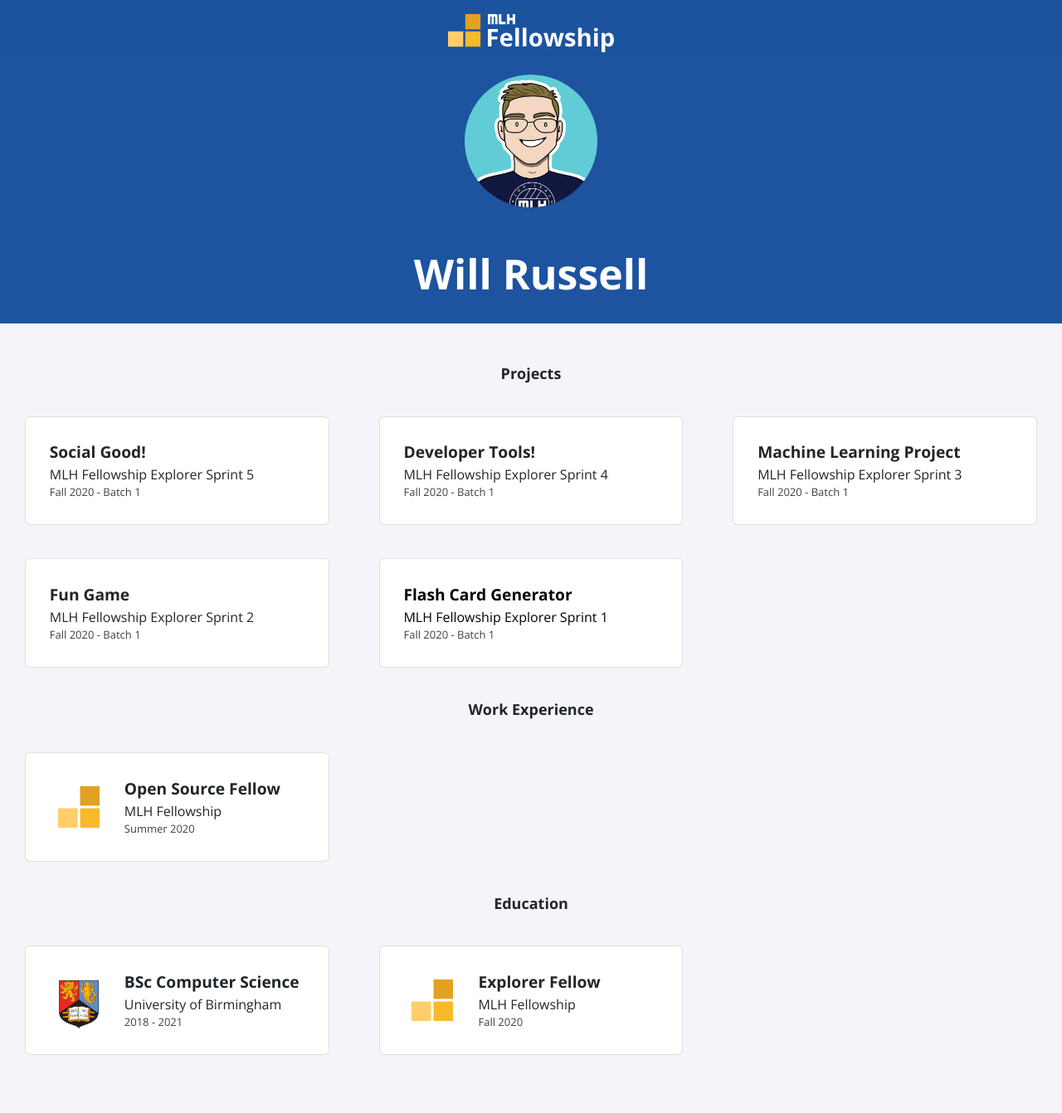
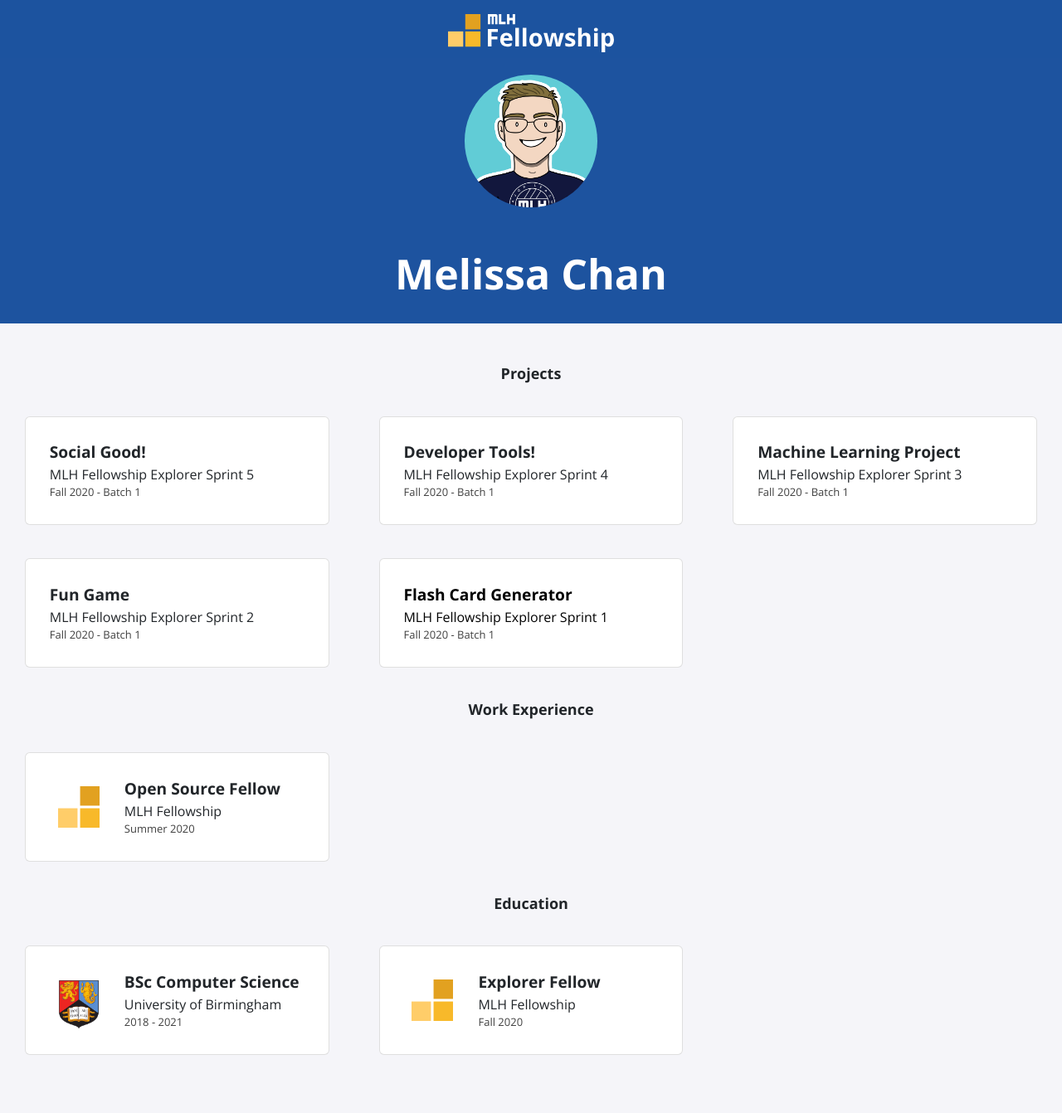
Before and after one commit to melissachan323/melissachan323.github.io, a Jekyll site: the page built from index.html, in a window 1280 px wide. Shown: the whole page at 83% size. Built offline with Jekyll 4.4.1, drawn with Linux system fonts in a browser that asks for light colours; nearby versions of some CDN libraries.

Commit message:
Update to include personal info

```diff
--- a/_config.yml
+++ b/_config.yml
@@ -1,11 +1,11 @@
-title: "Will Russell"
-email: fellowship@mlh.io
+title: "Melissa Chan"
+email: cychanmelissa@gmail.com
 description: >- # this means to ignore newlines until "baseurl:"
   Write an awesome description for your new site here. You can edit this
   line in _config.yml. It will appear in your document head meta (for
   Google search results) and in your feed.xml site description.
 baseurl: "/"
-url: "/portfolio-template"
+url: "https://melissachan323.github.io/"
 twitter_username: mlhacks
 github_username:  mlh-fellowship
 
```
